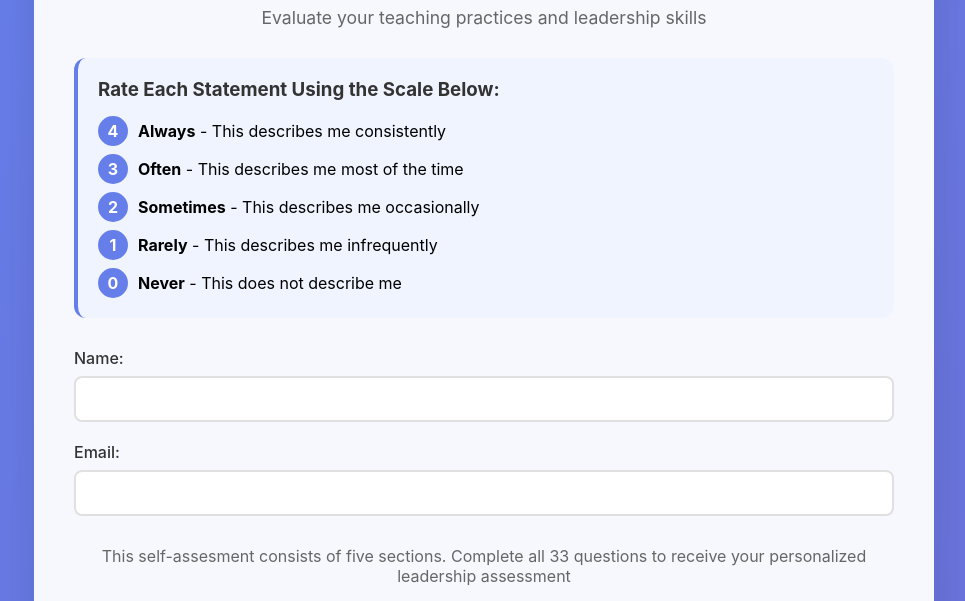
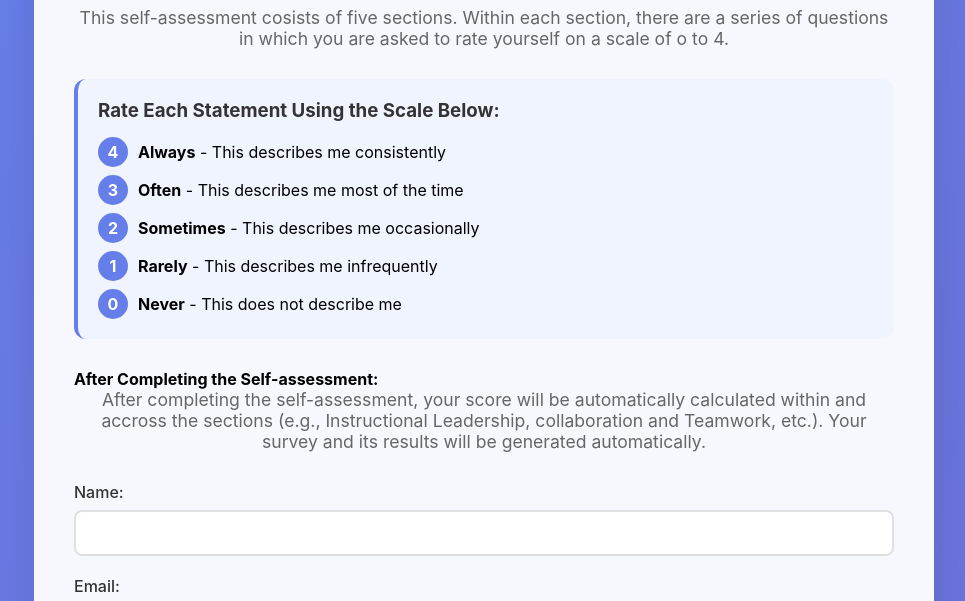
Before and after one commit to Beltov/Teacher-Leadership-Self-Assessment-Survey, a plain HTML site: page index.html in a window 1280 px wide. Shown: the part 112-713 px from the top of the page, without its empty margins (156-1121 px from the left). Drawn offline with Linux system fonts and the light colour scheme.

Commit message:
Update index.html

```diff
--- a/index.html
+++ b/index.html
@@ -459,7 +459,7 @@
     <div class="container">
         <div id="survey-form">
             <h1>Teacher Leadership Self-Assessment</h1>
-            <p class="subtitle">Evaluate your teaching practices and leadership skills</p>
+            <p class="subtitle">This self-assessment cosists of five sections. Within each section, there are a series of questions in which you are asked to rate yourself on a scale of o to 4.</p>
 
             <div class="rating-instructions">
                 <h3>Rate Each Statement Using the Scale Below:</h3>
@@ -486,7 +486,10 @@
                     </div>
                 </div>
             </div>
-
+           <div class="Scoring">
+            <h4>After Completing the Self-assessment:</h4>
+             <p class="subtitle"> After completing the self-assessment, your score will be automatically calculated within and accross the sections (e.g., Instructional Leadership, collaboration and Teamwork, etc.). Your survey and its results will be generated automatically. </p>
+           </div>
             <form id="assessmentForm">
                 <div class="form-section">
                     <div class="form-group">
```
